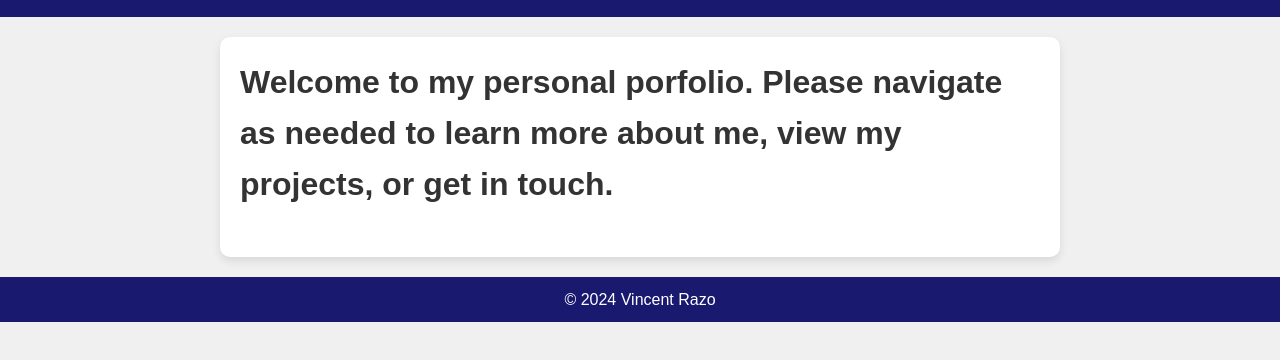
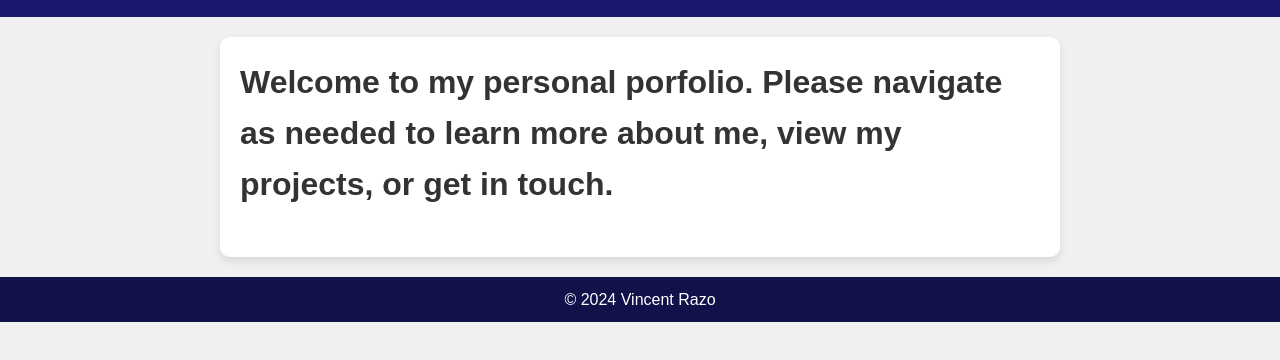
Before and after one commit to vincentrazo1/vincentrazo1.github.io, a plain HTML site: page index.html in a window 1280 px wide. Shown: the part 118-478 px from the top of the page. Drawn offline with Linux system fonts and the light colour scheme.

Commit message:
New version with updated colors

```diff
--- a/styles.css
+++ b/styles.css
@@ -65,7 +65,7 @@ main h2 {
 
 /* General styles for the footer */
 footer {
-    background: #191970; /* Midnight Blue background color for footer */
+    background: #12124A; /* Midnight Blue background color for footer */
     color: #fff; /* White text color */
     padding: 10px 0; /* Top and bottom padding */
     text-align: center; /* Center align text */
```
